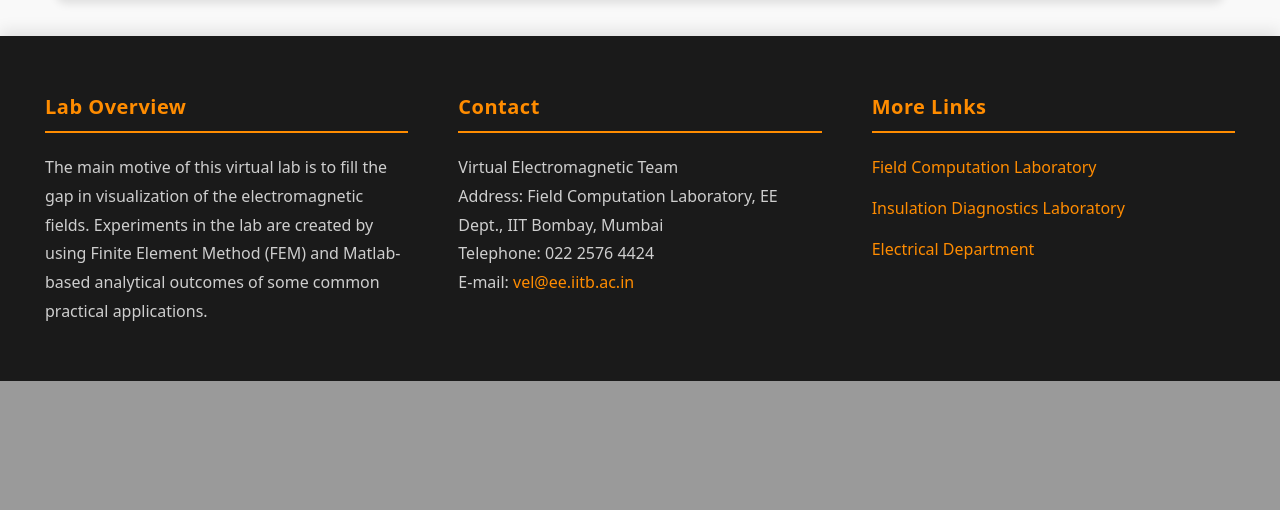
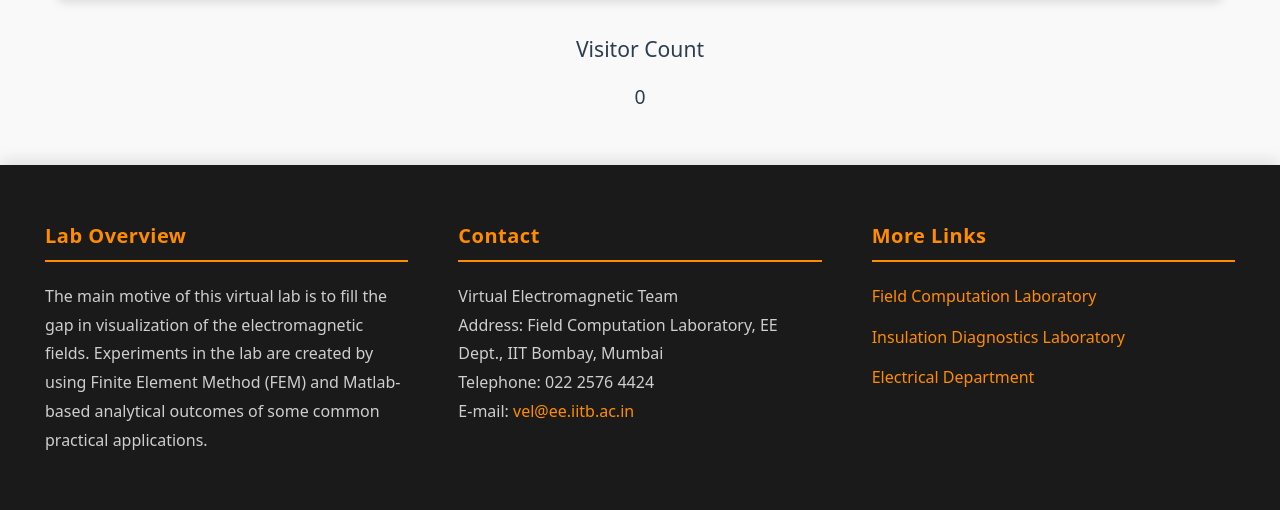
Before and after one commit to combustrrr/IITVELWebVerNew, a Flask app: template backend/templates/index.html in a window 1280 px wide. Shown: the part 1780-2290 px from the top of the page. Before the commit the page ends 2161 px from the top, so only its background shows below. Run offline with Flask 3, Linux system fonts and the light colour scheme; the template is opened without the code that fills it, so the values that code supplies are empty; some libraries are stand-ins or nearby versions.

Commit message:
Add visitor count feature with dynamic loading and styling

```diff
--- a/backend/app.py
+++ b/backend/app.py
@@ -1,13 +1,45 @@
-from flask import Flask, render_template, jsonify
+from flask import Flask, render_template, jsonify, request, make_response
 from config import Config
 import json
 import os
+import uuid
 
 app = Flask(__name__)
 app.config.from_object(Config)
 
+# Path to the JSON file storing visit counter and device identifiers
+counter_file_path = "/workspaces/IITVELWebVerNew/data/visit_counter.json"
+
+def load_counter_data():
+    if os.path.exists(counter_file_path):
+        with open(counter_file_path) as f:
+            return json.load(f)
+    return {"visit_counter": 0, "device_ids": []}
+
+def save_counter_data(data):
+    with open(counter_file_path, 'w') as f:
+        json.dump(data, f)
+
 @app.route('/')
 def home():
+    # Load counter data
+    counter_data = load_counter_data()
+
+    # Check for device_id cookie
+    device_id = request.cookies.get('device_id')
+    if not device_id:
+        # Generate a new device_id and set it as a cookie
+        device_id = str(uuid.uuid4())
+        response = make_response(render_template('index.html'))
+        response.set_cookie('device_id', device_id, max_age=60*60*24*365*2)  # 2 years
+
+        # Increment visit counter if it's a new device
+        if device_id not in counter_data['device_ids']:
+            counter_data['visit_counter'] += 1
+            counter_data['device_ids'].append(device_id)
+            save_counter_data(counter_data)
+        return response
+
     return render_template('index.html')
 
 @app.route('/experiments')
@@ -40,5 +72,10 @@
 
     return jsonify(experiments_data)
 
+@app.route('/api/visit_counter')
+def get_visit_counter():
+    counter_data = load_counter_data()
+    return jsonify({"visit_counter": counter_data['visit_counter']})
+
 if __name__ == '__main__':
     app.run(debug=True)
--- a/backend/static/css/custom_home.css
+++ b/backend/static/css/custom_home.css
@@ -117,6 +117,26 @@
     opacity: 0.8;
 }
 
+/* Visitor count section specific styles */
+.visitor-count-section {
+    margin-top: calc(var(--spacing-unit) * 2);
+    text-align: center;
+    color: var(--text-color);
+    font-size: var(--font-size-small);
+}
+
+.visitor-count-section h2 {
+    font-size: var(--font-size-regular);
+    margin-bottom: var(--spacing-unit);
+    font-weight: 400;
+}
+
+.visitor-count-section p {
+    font-size: var(--font-size-small);
+    margin-bottom: var(--spacing-unit);
+    max-width: 100%;
+}
+
 /* Hover effects */
 .greeting-section h1:hover,
 .experiments-section h2:hover {
--- a/backend/templates/index.html
+++ b/backend/templates/index.html
@@ -34,6 +34,11 @@
             <img id="slide" src="https://www.ee.iitb.ac.in/course/~vel/images/slide1.png" alt="Gallery Image 1" />
         </div>
     </section>
+
+    <section class="visitor-count-section">
+        <h2>Visitor Count</h2>
+        <p id="visitor-count">Loading...</p>
+    </section>
 </div>
 
 <script>
@@ -50,5 +55,18 @@
     }
 
     setInterval(changeImage, 7000); // Change image every 7 seconds
+
+    async function fetchVisitCounter() {
+        try {
+            const response = await fetch('/api/visit_counter');
+            const data = await response.json();
+            document.getElementById('visitor-count').textContent = data.visit_counter;
+        } catch (error) {
+            console.error('Error fetching visit counter:', error);
+        }
+    }
+
+    fetchVisitCounter();
+    setInterval(fetchVisitCounter, 10000); // Fetch every 10 seconds
 </script>
 {% endblock %}
--- /dev/null
+++ b/data/visit_counter.json
@@ -0,0 +1 @@
+{"visit_counter": 2, "device_ids": ["453bd76e-f971-4fda-b9d8-d54d132d38bb", "7faa71cd-5cfa-4930-8cba-f14ae2c01995"]}
```
Also changed, not shown: frontend/src/pages/Home.js (+24 -0 lines).
